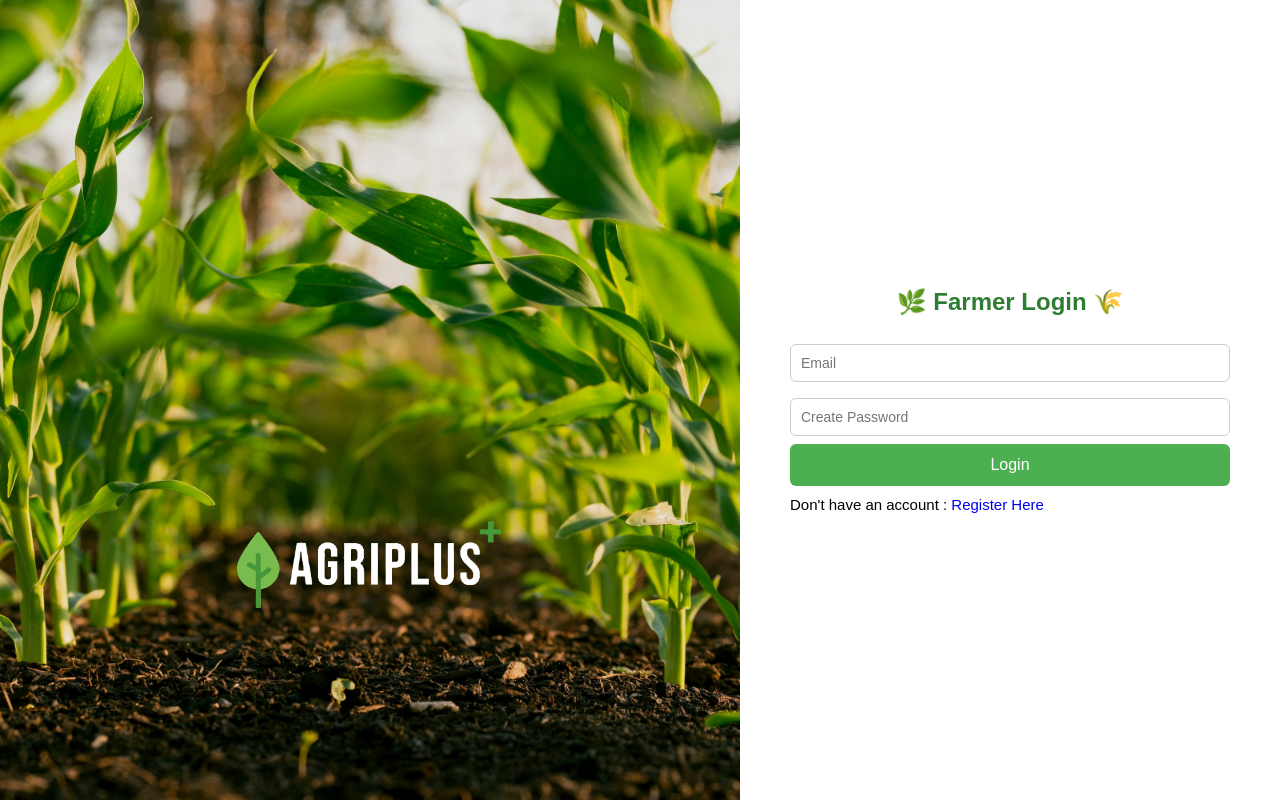
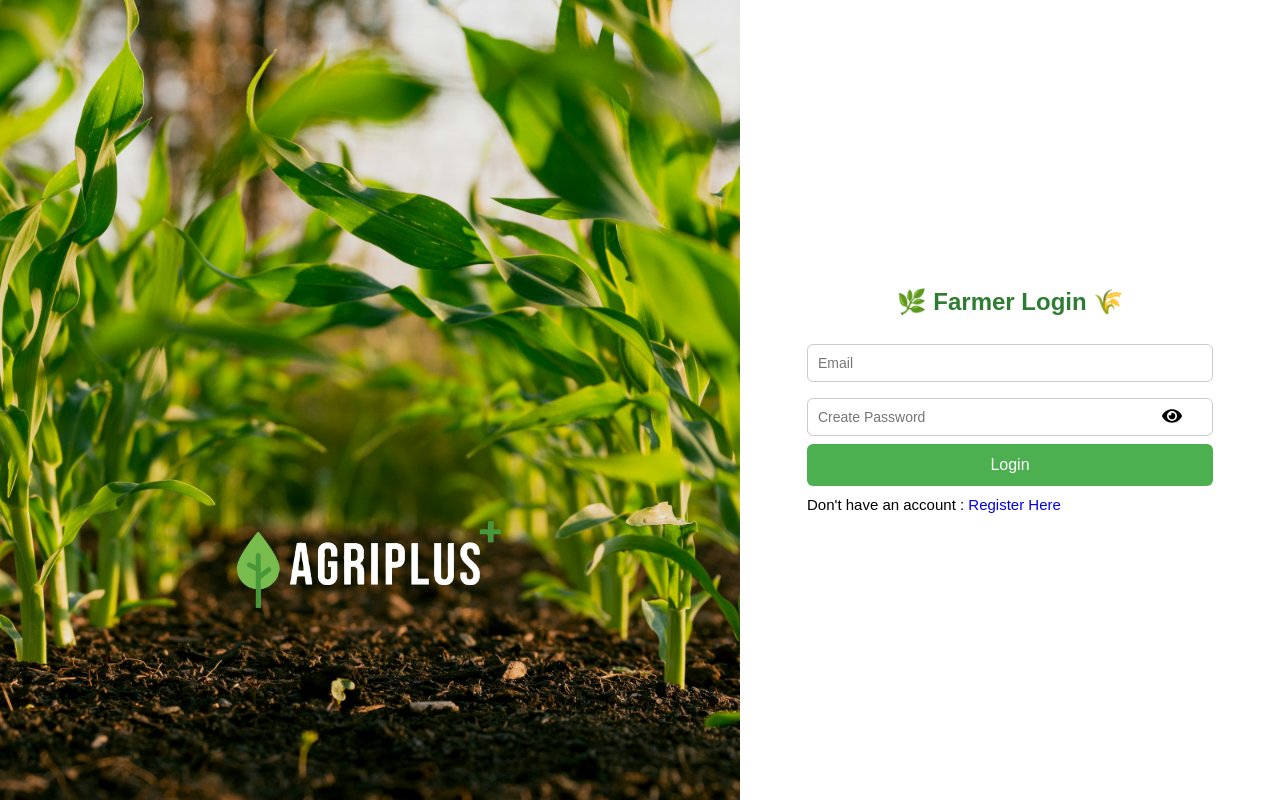
Before and after one commit to chirathdinduwara/agriplus, a React (Vite) app in the folder frontend/: page /login in a window 1280 px wide. Built offline with nearby package versions, Linux system fonts and the light colour scheme; a web font is replaced by a local one.

Commit message:
password show btn done , npm package

```diff
--- a/frontend/package.json
+++ b/frontend/package.json
@@ -14,6 +14,7 @@
     "jwt-decode": "^4.0.0",
     "react": "^19.0.0",
     "react-dom": "^19.0.0",
+    "react-icons": "^5.5.0",
     "react-router-dom": "^7.2.0",
     "react-toastify": "^11.0.3"
   },
--- a/frontend/src/css/Login/admin-login.css
+++ b/frontend/src/css/Login/admin-login.css
@@ -1,18 +1,11 @@
-
-
-
-
-
-
-.admin-login  form{
-
+.admin-login form {
   display: flex;
   flex-direction: column;
   padding: 20px;
   gap: 100px;
   height: 100vh;
   width: max-content;
-    background-color: #0D1E2E;
+  background-color: #0d1e2e;
 }
 
 .admin-login {
@@ -20,7 +13,6 @@
   color: white;
   height: 100vh;
   flex-direction: column;
-
 }
 
 .admin-login::before {
@@ -30,14 +22,12 @@
   left: 0;
   width: 100%;
   height: 100%;
-    background-image: url('../../assets/images/graphics/pxfuel.jpg');
+  background-image: url("../../assets/images/graphics/pxfuel.jpg");
   background-repeat: no-repeat;
   background-size: cover;
   transform: scaleX(-1);
   z-index: -1;
 }
-
-
 
 .admin-login-form {
   font-family: "Outfit", serif;
@@ -68,18 +58,16 @@
   font-family: "Outfit", serif;
   width: 100%;
   height: 40px;
-    background-color: #0FA962;
+  background-color: #0fa962;
   color: white;
   border: none;
   border-radius: 10px;
   cursor: pointer;
 }
 
-
 .a-login-heading {
   font-size: 2rem;
 }
-
 
 .admin-form-actions {
   color: white;
@@ -97,6 +85,6 @@ input:-webkit-autofill:active {
 }
 
 .green {
-    color: #0FA962;
+  color: #0fa962;
   text-decoration: none;
 }
--- a/frontend/src/css/Login/user_login.css
+++ b/frontend/src/css/Login/user_login.css
@@ -94,3 +94,14 @@ input:focus {
 #login-button:hover {
   background: #388e3c;
 }
+
+#toggle-btnn {
+  position: absolute;
+  margin-bottom: 50px;
+  margin-left: 350px;
+  background: none;
+  border: none;
+  cursor: pointer;
+  font-size: 18px;
+  padding: 5px;
+}
--- a/frontend/src/css/SignupPages/user_signup.css
+++ b/frontend/src/css/SignupPages/user_signup.css
@@ -5,7 +5,8 @@
 }
 
 #left-section {
-  background-image: linear-gradient(rgba(0, 0, 0, 0.08), rgba(0, 0, 0, 0.08)),url(../../assets/images/graphics/farm.jpg);
+  background-image: linear-gradient(rgba(0, 0, 0, 0.08), rgba(0, 0, 0, 0.08)),
+    url(../../assets/images/graphics/farm.jpg);
   background-size: cover;
   background-position: center;
   background-repeat: no-repeat;
@@ -84,3 +85,13 @@ input:focus {
 #signup-button:hover {
   background: #388e3c;
 }
+
+#toggle-btn {
+  position: absolute;
+  margin-left: 525px;
+  background: none;
+  border: none;
+  cursor: pointer;
+  font-size: 18px;
+  padding: 5px;
+}
--- a/frontend/src/pages/LoginPages/Login.jsx
+++ b/frontend/src/pages/LoginPages/Login.jsx
@@ -6,8 +6,10 @@ import { Link } from "react-router-dom";
 
 import logo from "../../assets/Graphics/logo.png";
 import "../../css/Login/user_login.css";
+import { FaEye, FaEyeSlash } from "react-icons/fa";
 
 function UserLogin() {
+  const [showPassword, setShowPassword] = useState(false);
   const [formData, setFormData] = useState({ email: "", password: "" });
   const navigate = useNavigate();
 
@@ -71,13 +73,28 @@ function UserLogin() {
             />
             <input
               name="password"
-              type="password"
+              type={showPassword ? "text" : "password"}
               id="password"
               placeholder="Create Password"
               value={formData.password}
               onChange={handleChange}
               required
             />
+            <div
+              style={{
+                display: "flex",
+                alignItems: "center",
+                gap: "5px",
+              }}
+            >
+              <button
+                type="button"
+                id="toggle-btnn"
+                onClick={() => setShowPassword(!showPassword)}
+              >
+                {showPassword ? <FaEyeSlash size={20} /> : <FaEye size={20} />}
+              </button>
+            </div>
 
             <button type="submit" id="login-button">
               Login
--- a/frontend/src/pages/SignupPages/user_signup.jsx
+++ b/frontend/src/pages/SignupPages/user_signup.jsx
@@ -5,8 +5,10 @@ import axios from "axios";
 import { ToastContainer, toast } from "react-toastify";
 import { useNavigate } from "react-router-dom";
 import { Link } from "react-router-dom";
+import { FaEye, FaEyeSlash } from "react-icons/fa";
 
 function user_signup() {
+  const [showPassword, setShowPassword] = useState(false);
   const navigate = useNavigate();
   const [formData, setFormData] = useState({
     full_name: "",
@@ -84,14 +86,24 @@ function user_signup() {
               onChange={handleChange}
               required
             />
+            <div style={{ display: "flex", alignItems: "center", gap: "5px" }}>
               <input
-              type="password"
+                type={showPassword ? "text" : "password"}
                 id="password"
                 placeholder="Create Password"
                 value={formData.password}
                 onChange={handleChange}
                 required
               />
+              <button
+                type="button"
+                id="toggle-btn"
+                onClick={() => setShowPassword(!showPassword)}
+              >
+                {showPassword ? <FaEyeSlash size={20} /> : <FaEye size={20} />}
+              </button>
+            </div>
+
             <button type="submit" id="signup-button">
               Register
             </button>
```
Also changed, not shown: 1 other file (tests, documents, lock files or other folders). Lines whose indentation alone changed are shown as unchanged.
